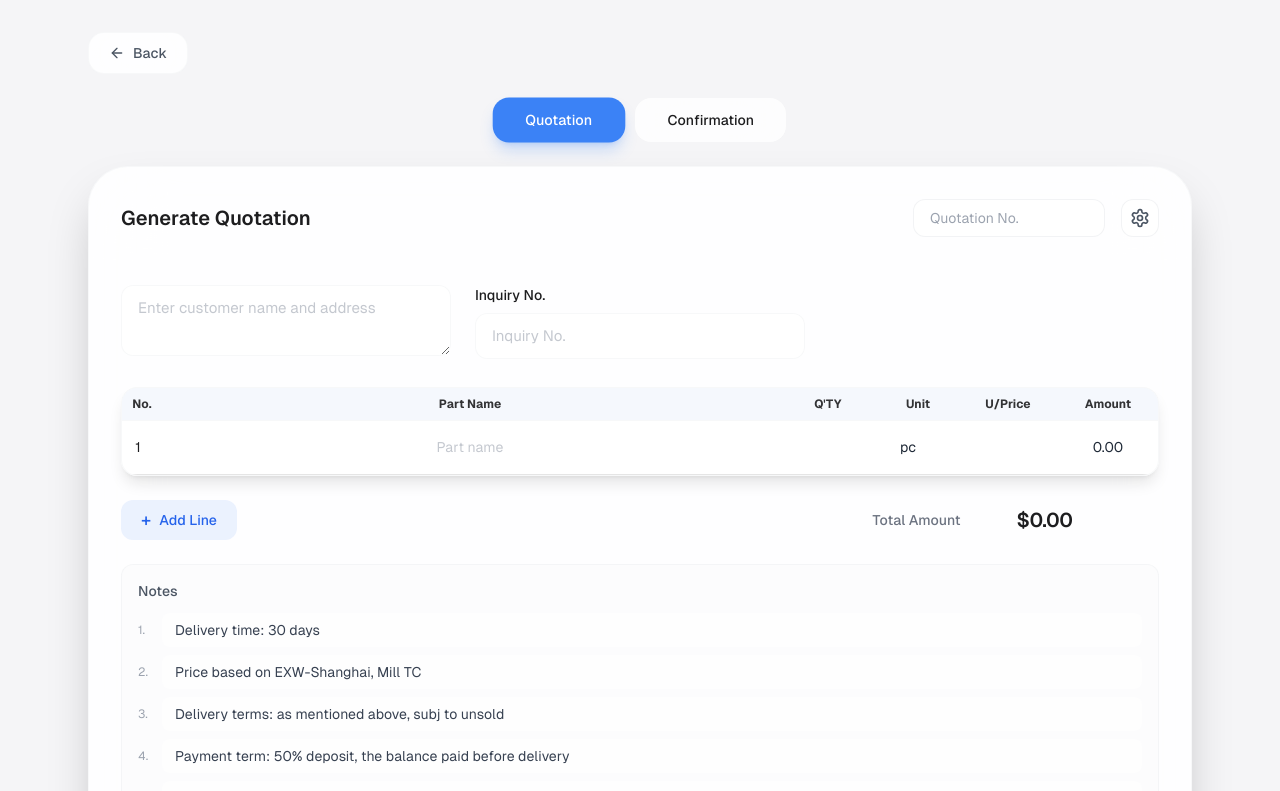
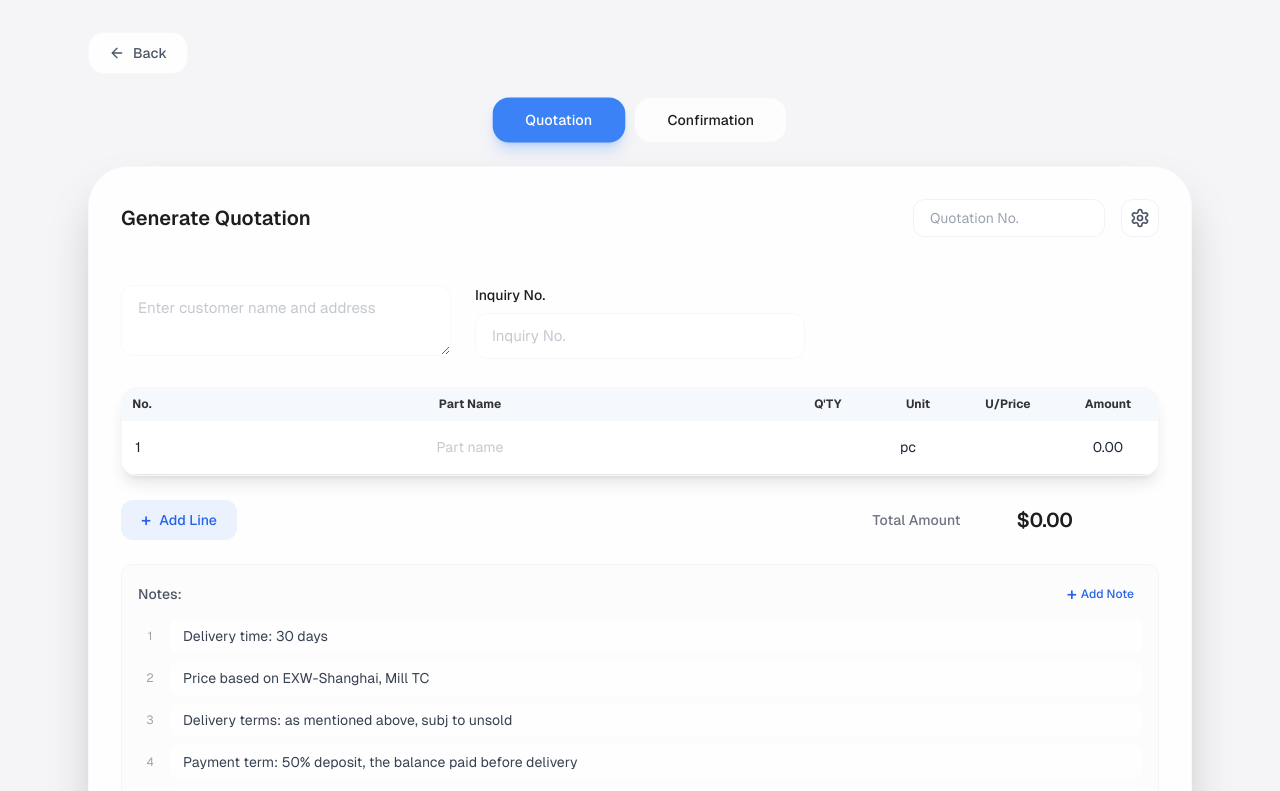
Before and after one commit to luocompany/luosir, a Next.js app: page /quotation in a window 1280 px wide. Shown: the top 791 px of the page. Built offline with nearby package versions, Linux system fonts and the light colour scheme.

Commit message:
修复小问题

```diff
--- a/app/quotation/page.tsx
+++ b/app/quotation/page.tsx
@@ -192,7 +192,7 @@ const salesSelectClassName = `px-3 py-1.5 rounded-xl
   pr-8
   w-[140px]`; // 固定宽度
 
-// 修改单位输入框样式，添��文本居中对齐
+// 修改单位输入框样式，添加文本居中对齐
 const unitInputClassName = `${tableInputClassName}
   text-center`;  // 添加文本居中
 
@@ -352,7 +352,7 @@ export default function Quotation() {
     try {
       switch (activeTab) {
         case 'quotation':
-          await generateQuotationPDF(quotationData);
+          await generateQuotationPDF(quotationData, activeTab);
           break;
         case 'confirmation':
           await generateOrderConfirmationPDF(quotationData);
@@ -463,15 +463,15 @@ export default function Quotation() {
     }));
   }, [quotationData.to, quotationData.inquiryNo, quotationData.quotationNo, quotationData.contractNo]);
 
-  // 修改 quotationData 的初始值，加 Sharon 的默认 notes
+  // 添加获取销售人员特定notes的函数
   const getSalesPersonNotes = (salesPerson: string, type: string) => {
-    if (salesPerson === 'Sharon') {
+    if (salesPerson === 'Sharon' && type === 'quotation') {
       return [
         'Price based on EXW-JIANG SU, CHINA.',
         'Delivery terms: as mentioned above,subj to unsold',
         'Excluding handling & packing charge and freight cost',
         'Payment term: 30 days',
-        'Validity: 20 days'
+        'Validity: 20 days',
       ];
     }
 
@@ -482,17 +482,16 @@ export default function Quotation() {
           'Price based on EXW-Shanghai, Mill TC',
           'Delivery terms: as mentioned above, subj to unsold',
           'Payment term: 50% deposit, the balance paid before delivery',
-          'Validity: 5 days'
+          'Validity: 5 days',
         ]
       : [
-          'Order confirmed',
           'Delivery time: 30 days after payment received',
           'Payment term: 50% deposit, the balance paid before delivery',
-          'Shipping term: EXW-Shanghai'
+          'Shipping term: EXW-Shanghai',
         ];
   };
 
-  // 在设置面板中，当销售人员变时更新 notes
+  // 在设置面板中，当销售人员变化时更新 notes
   const handleSalesPersonChange = (newSalesPerson: string) => {
     setSettings(prev => ({ ...prev, from: newSalesPerson }));
     setQuotationData(prev => ({
@@ -516,6 +515,14 @@ export default function Quotation() {
       showRemarks: settings.showRemarks
     }));
   }, [settings.showDescription, settings.showRemarks]);
+
+  // 修改 useEffect，同时考虑 activeTab 变化时的更新
+  useEffect(() => {
+    setQuotationData(prev => ({
+      ...prev,
+      notes: getSalesPersonNotes(prev.from, activeTab)
+    }));
+  }, [activeTab]); // 依赖于 activeTab
 
   return (
     <div className="min-h-screen flex flex-col bg-[#f5f5f7] dark:bg-[#000000]">
@@ -901,11 +908,47 @@ export default function Quotation() {
                     bg-gray-50/50 dark:bg-[#1c1c1e]/50
                     rounded-xl p-4
                     border border-gray-200/30 dark:border-[#2c2c2e]/50">
-                    <h3 className="text-sm font-medium text-gray-600 dark:text-gray-400 mb-3">Notes</h3>
+                    <div className="flex justify-between items-center mb-3">
+                      <h3 className="text-sm font-medium text-gray-600 dark:text-gray-400">
+                        {activeTab === 'quotation' ? 'Notes:' : 'Terms & Conditions:'}
+                      </h3>
+                      <button
+                        type="button"
+                        onClick={() => {
+                          setQuotationData(prev => ({
+                            ...prev,
+                            notes: [...prev.notes, '']
+                          }));
+                        }}
+                        className="px-2 py-1 rounded-lg
+                                  text-blue-600 dark:text-blue-400
+                                  hover:bg-blue-500/10
+                                  transition-all duration-300
+                                  text-sm font-medium
+                                  flex items-center gap-1"
+                      >
+                        <span className="text-lg leading-none">+</span>
+                        <span className="text-xs">Add Note</span>
+                      </button>
+                    </div>
                     <div className="space-y-2">
                       {quotationData.notes.map((note, index) => (
                         <div key={index} className="flex items-center gap-2">
-                          <span className="text-xs text-gray-400 w-4">{index + 1}.</span>
+                          <span
+                            className="flex items-center justify-center w-6 h-6 rounded-full
+                                      text-xs text-gray-400
+                                      hover:bg-red-100 hover:text-red-600
+                                      cursor-pointer transition-colors"
+                            onClick={() => {
+                              setQuotationData(prev => ({
+                                ...prev,
+                                notes: prev.notes.filter((_, i) => i !== index)
+                              }));
+                            }}
+                            title="Click to delete"
+                          >
+                            {index + 1}
+                          </span>
                           <input
                             type="text"
                             value={note}
--- a/app/utils/pdfGenerator.ts
+++ b/app/utils/pdfGenerator.ts
@@ -84,7 +84,7 @@ const wrapText = (doc: jsPDF, text: string, x: number, y: number, maxWidth: numb
 // 在文件顶部声明全局变量
 let currentY = 0;
 
-export const generateQuotationPDF = async (data: QuotationData) => {
+export const generateQuotationPDF = async (data: QuotationData, activeTab: string) => {
   const doc = new jsPDF();
 
   // 加载中文字体
@@ -257,15 +257,18 @@ export const generateQuotationPDF = async (data: QuotationData) => {
 
   // 添加注意事项
   const finalY = (doc as any).lastAutoTable.finalY || 150;
-  doc.setFontSize(10);
-  doc.text('Notes:', 15, finalY + 10);
 
   // 过滤掉空的 notes 并重新编号
   const validNotes = data.notes.filter(note => note.trim() !== '');
 
+  // 只有在有有效条款时才显示标题和内容
+  if (validNotes.length > 0) {
+    doc.setFontSize(10);
+    doc.text('Notes:', 15, finalY + 10);
+
     currentY = finalY + 15;
-  const maxWidth = doc.internal.pageSize.width - 30; // 左右各留15mm边距
-  const lineHeight = 5; // 行间距设为5mm
+    const maxWidth = doc.internal.pageSize.width - 30;
+    const lineHeight = 5;
 
     validNotes.forEach((note: string, index: number) => {
       // 添加序号
@@ -273,14 +276,15 @@ export const generateQuotationPDF = async (data: QuotationData) => {
 
       // 计算文本内容的起始位置（序号后空2mm）
       const textX = 22;
-    const availableWidth = maxWidth - (textX - 15); // 减去序号占用的宽度
+      const availableWidth = maxWidth - (textX - 15);
 
       // 使用自动换行函数处理文本
       const lineCount = wrapText(doc, note, textX, currentY, availableWidth, lineHeight);
 
-    // 更新下一条注意事项的Y坐标（仅使用行数和行高）
+      // 更新下一条注意事项的Y坐标
       currentY += lineCount * lineHeight;
     });
+  }
 
   // 保存PDF
   doc.save(`Quotation ${data.quotationNo}-${data.date}.pdf`);
@@ -453,9 +457,11 @@ export const generateOrderConfirmationPDF = async (data: QuotationData) => {
   // 过滤掉空的 notes 并重新编号
   const validNotes = data.notes.filter(note => note.trim() !== '');
 
+  // 只有在有有效条款时才显示标题和内容
+  if (validNotes.length > 0) {
     currentY = finalY + 15;
-  const maxWidth = doc.internal.pageSize.width - 30; // 左右各留15mm边距
-  const lineHeight = 5; // 行间距设为5mm
+    const maxWidth = doc.internal.pageSize.width - 30;
+    const lineHeight = 5;
 
     validNotes.forEach((note: string, index: number) => {
       // 添加序号
@@ -471,6 +477,7 @@ export const generateOrderConfirmationPDF = async (data: QuotationData) => {
       // 更新下一条注意事项的Y坐标
       currentY += lineCount * lineHeight;
     });
+  }
 
   // 添加签名区
   // const signatureY = finalY + 20 + (data.notes.length * 5);
@@ -526,7 +533,7 @@ export const generateInvoicePDF = async (data: QuotationData) => {
   // 添加 P/O 客户下方
   doc.text(`Order No.: ${data.inquiryNo}`, 15, currentY);
 
-  // 修改右侧信息对齐方式
+  // 修��右侧信息对齐方式
   const rightInfoX = doc.internal.pageSize.width - 15;
   const colonX = rightInfoX - 20;
   const valueX = colonX + 2;
@@ -692,7 +699,7 @@ export const generateInvoicePDF = async (data: QuotationData) => {
 
   // 显示银行信息，每行间距5mm
   bankInfoLines.forEach((line, index) => {
-    doc.setFont('NotoSansSC', 'normal');  // 确保每行都使用中文字体
+    doc.setFont('NotoSansSC', 'normal');  // ���保每行都使用中文字体
     doc.text(line.trim(), 15, contentStartY + 5 + (index * 5));
   });
 
```
Lines whose indentation alone changed are shown as unchanged.
